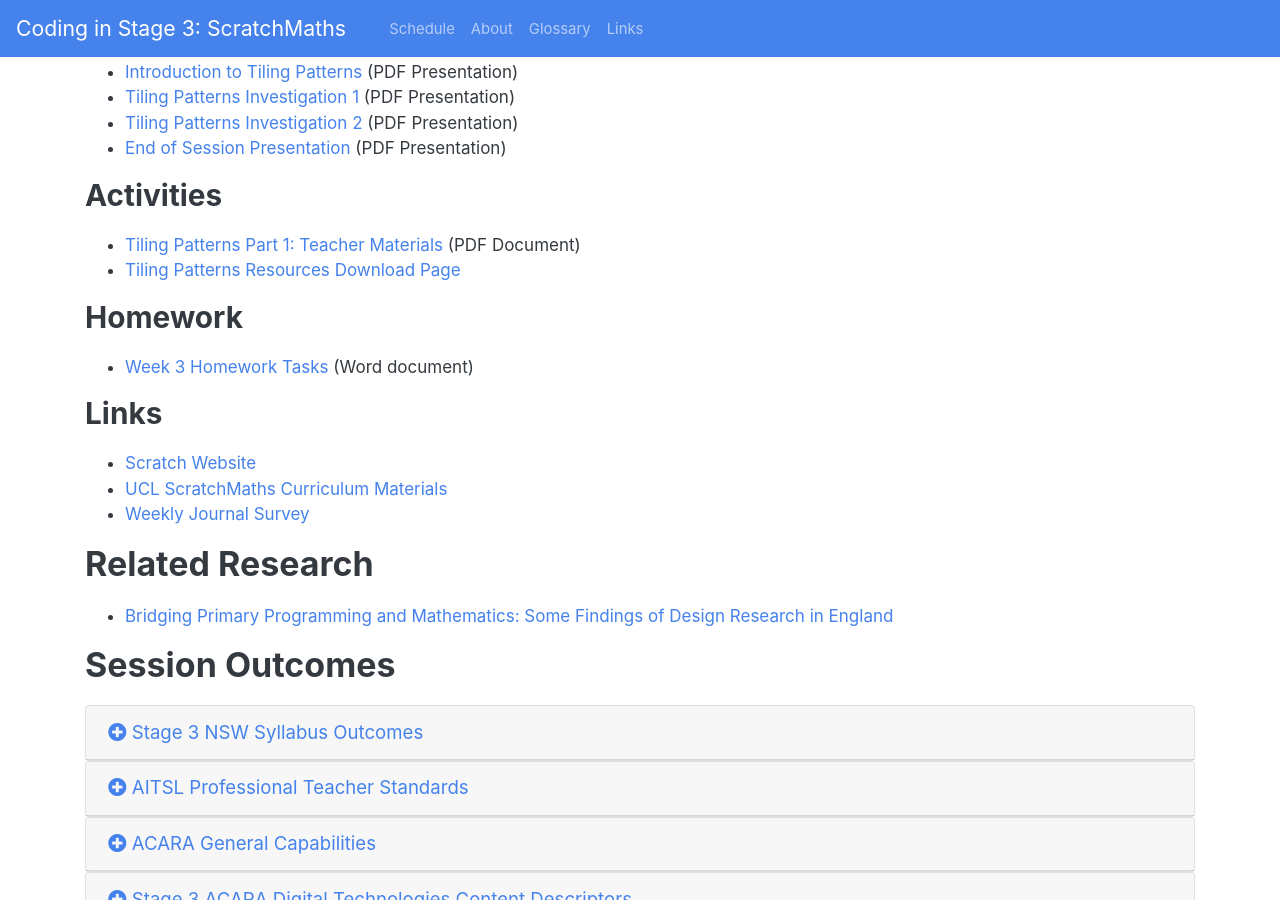
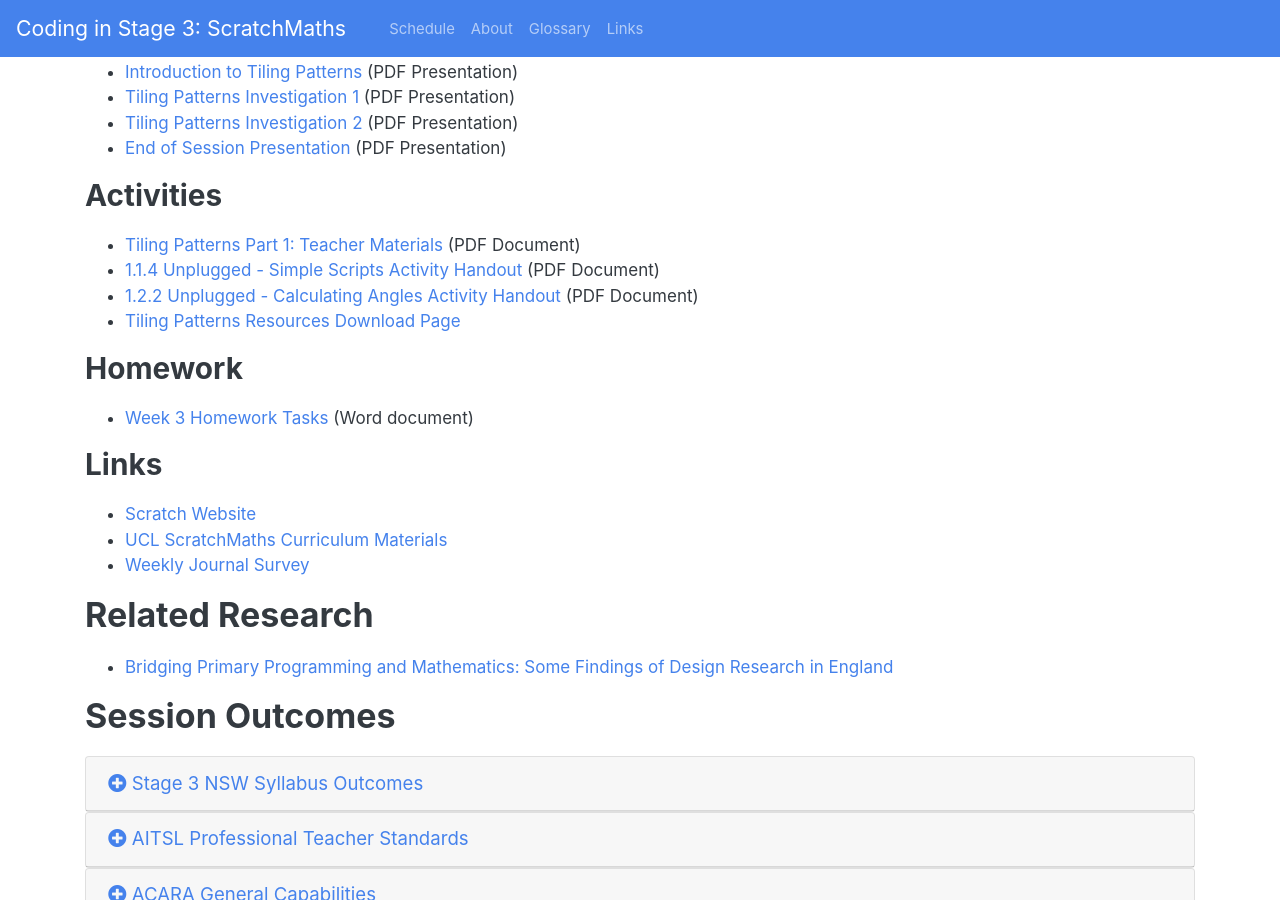
Before and after one commit to cs4s/2018, a Jekyll site: the page built from maths/week-3/index.md, in a window 1280 px wide and 900 px high, scrolled down 659 px. Built offline with Jekyll 4.4.1, drawn with Linux system fonts in a browser that asks for light colours.

Commit message:
Changes Week 3 ScratchMaths to include Handouts

```diff
--- a/maths/week-3/index.md
+++ b/maths/week-3/index.md
@@ -31,6 +31,8 @@ The **computational concepts** covered in this module include *Sequences* and *L
 ### Activities
 
 - [Tiling Patterns Part 1: Teacher Materials]({{ site.drive_url | append: '1Erf3U2n6Oc4G0vEI-eBQ4lbTroB8arD_' }}){:target="_blank"} (PDF Document)
+- [1.1.4 Unplugged - Simple Scripts Activity Handout]({{ site.drive_url | append: '12_dbE3NaGYto6kllUm1jK9dAdPj7ksG8' }}){:target="_blank"} (PDF Document)
+- [1.2.2 Unplugged - Calculating Angles Activity Handout]({{ site.drive_url | append: '17LPtKBlBNTai_zIcIASK2YBZIu9jRD3G' }}){:target="_blank"} (PDF Document)
 - [Tiling Patterns Resources Download Page](http://www.ucl.ac.uk/ioe/research/projects/scratchmaths/curriculum-materials/module-1-tiling-patterns){:target="_blank"}
 
 ### Homework
```
